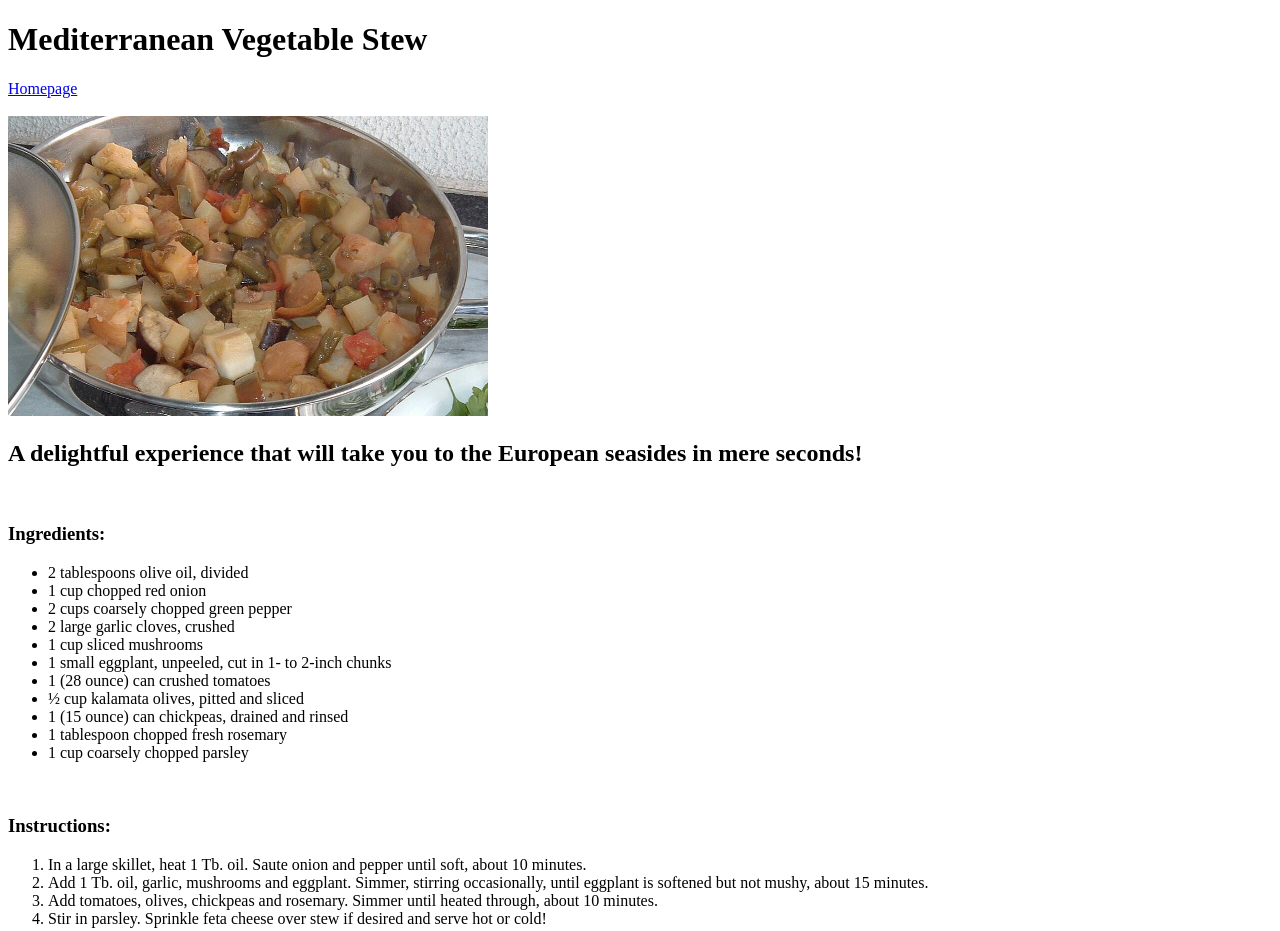
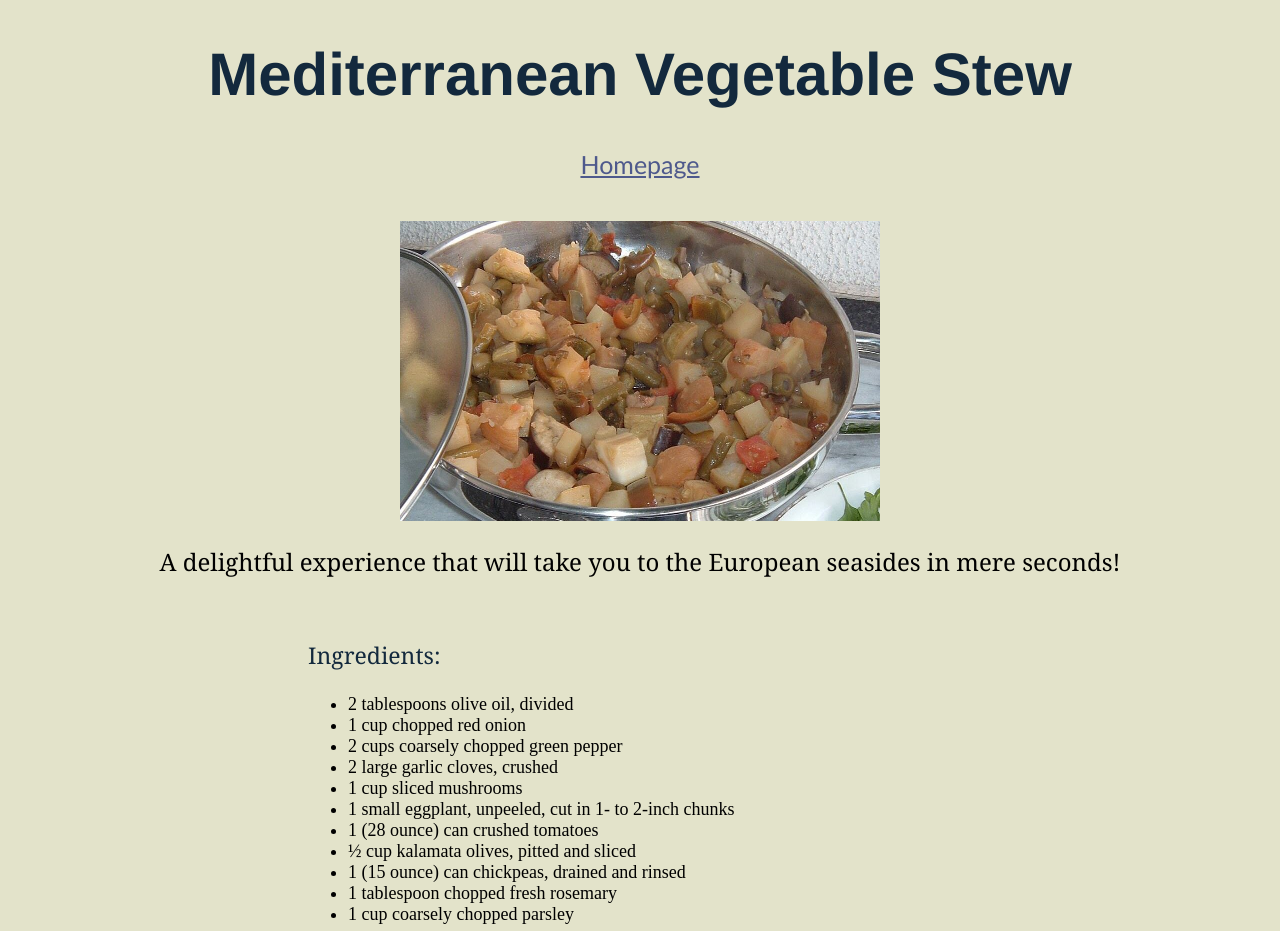
Before and after one commit to Micunealta/odin_recipes, a plain HTML site: page mediterraneanstew.html in a window 1280 px wide. Shown: the top 931 px of the page. Drawn offline with Linux system fonts and the light colour scheme.

Commit message:
added css added homepage button to Spinachandfetapita.html added image to index.html

```diff
--- a/mediterraneanstew.html
+++ b/mediterraneanstew.html
@@ -5,12 +5,14 @@
     <meta http-equiv="X-UA-Compatible" content="IE=edge">
     <meta name="viewport" content="width=device-width, initial-scale=1.0">
     <title>Document</title>
+    <link rel="stylesheet" href="style.css">
 </head>
 <body>
-    <span><h1>Mediterranean Vegetable Stew</h1></span>
-    <a href="index.html">Homepage</a>
-    <br><br>
+    <h1>Mediterranean Vegetable Stew</h1>
+    <a href="index.html" class="homepage"><p>Homepage</p></a>
+    <div class="imgparent">
     <img src="./img/mediterraneanstew.jpeg" height="300" width="480">
+    </div>
     <h2>A delightful experience that will take you to the European seasides in mere seconds!</h2>
     <br>
     <h3>Ingredients:</h3>
@@ -69,5 +71,7 @@
         </tr>
 
     </table>
+
+    <a href="index.html" class="homepage"><p>Homepage</p></a>
 </body>
 </html>
--- /dev/null
+++ b/style.css
@@ -0,0 +1,54 @@
+body {
+    background-color: #E3E3CA;
+}
+
+h1, h3 {
+    color: #13293D;
+}
+
+h1 {
+    font-size: 60px;
+    text-align: center;
+    font-family: Helvetica;
+    font-weight: 800;
+}
+
+.imgparent {
+    text-align: center;
+    padding-top: 17px;
+    /* background-color: red; */
+}
+
+
+a {
+    text-align: center;
+    font-size: 28px;
+    font-family: 'Gill Sans', 'Gill Sans MT', Calibri, 'Trebuchet MS', sans-serif;
+    color: #4E598C;
+}
+
+.homepage {
+    font-size: 25px;
+}
+
+h2 {
+    text-align: center;
+    font-family: Georgia, 'Times New Roman', Times, serif;
+    font-weight: 400;
+}
+
+h3 {
+    padding-left: 300px;
+    font-family: Georgia, 'Times New Roman', Times, serif;
+    font-weight: 540;
+    font-size: 23px;
+}
+
+li {
+    margin-left: 300px;
+    font-size: 18px;
+}
+
+table {
+    margin-left: 320px;
+}
```
Also changed, not shown: Spinachandfetapita.html (+5 -0 lines), index.html (+6 -2 lines), img/main.jpg (added).
